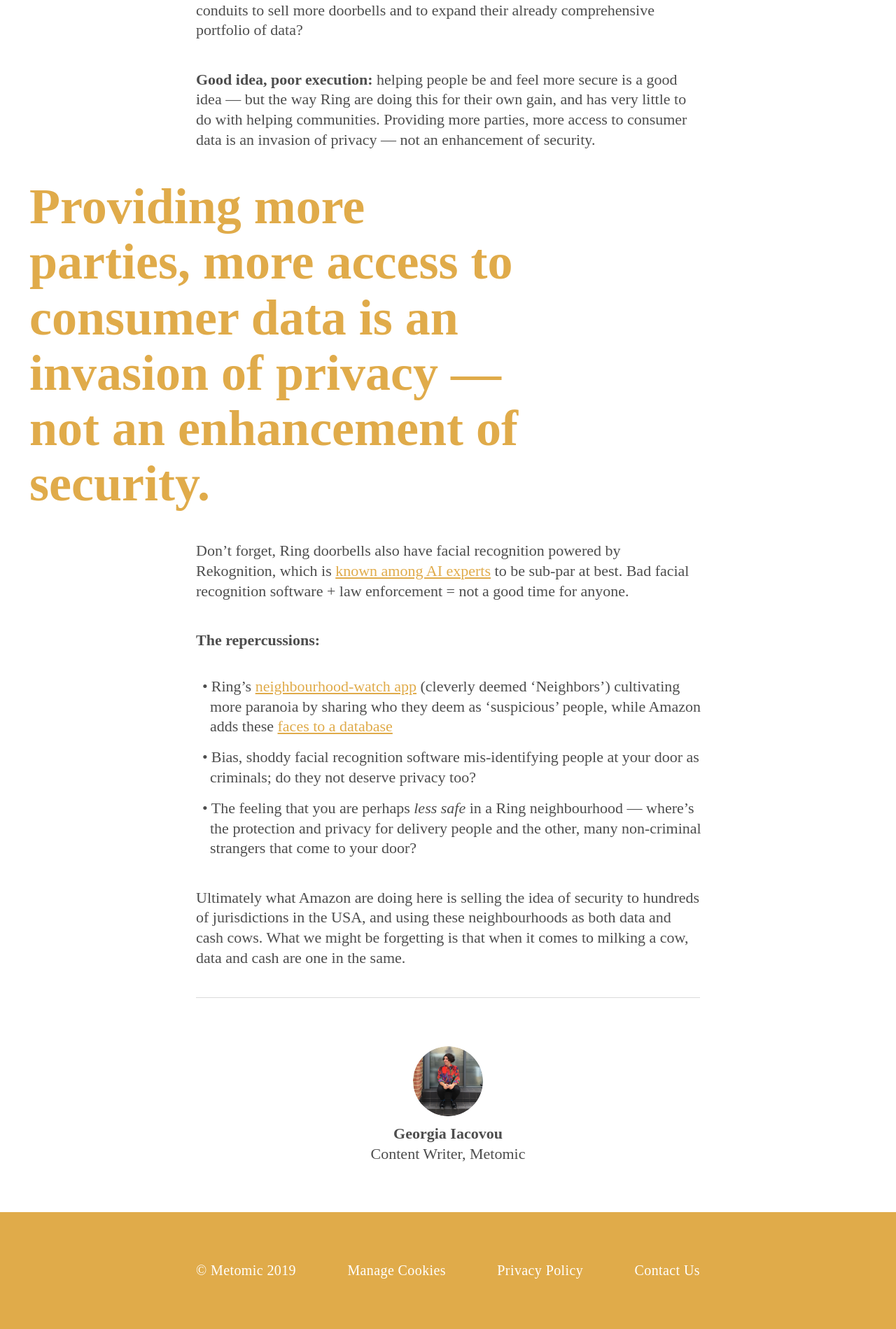
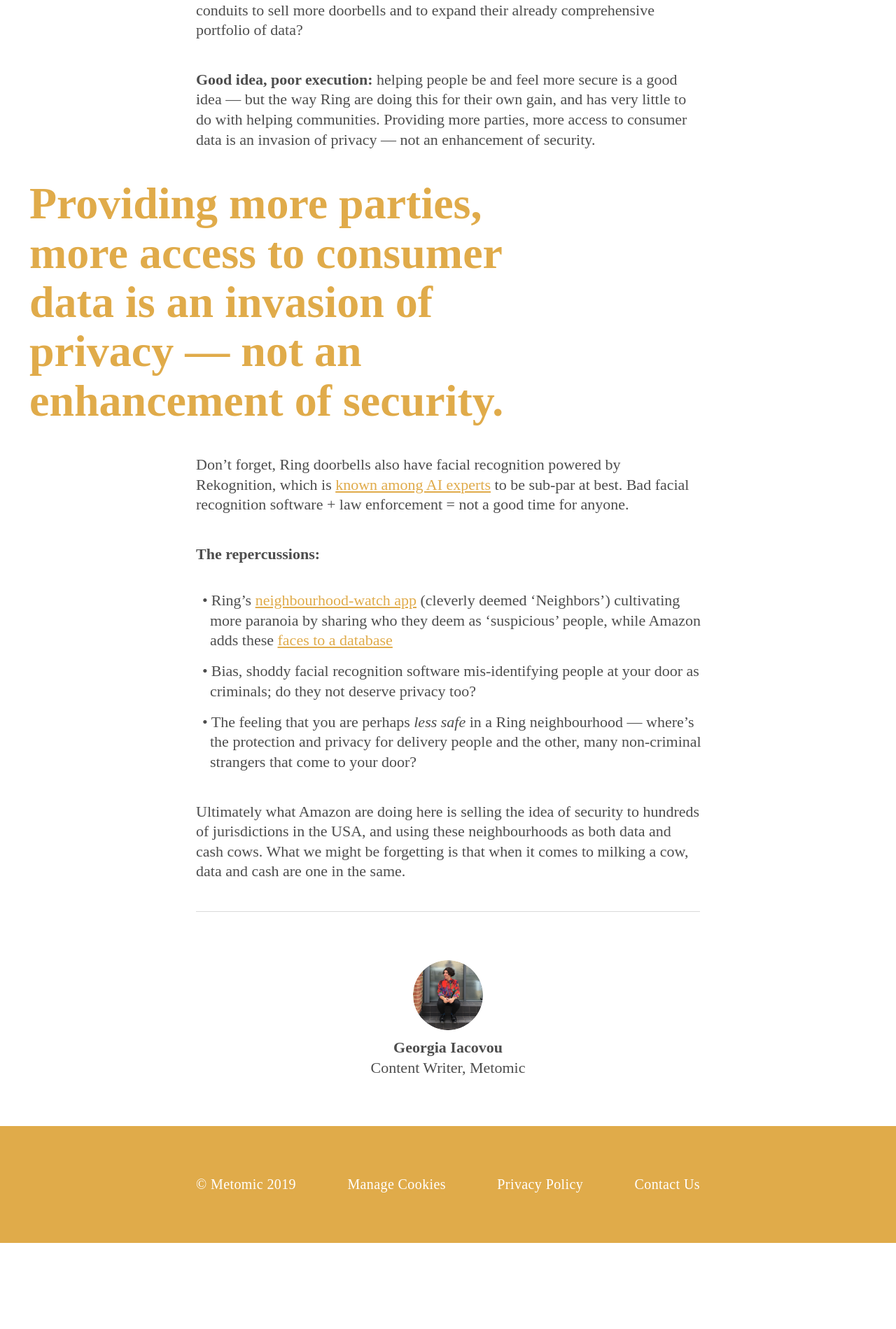
Before and after one commit to metomic/blog, a Jekyll site: the page built from _posts/2019-09-11-amazon-ring-security.md, in a window 1280 px wide. Shown: the part 2193-4092 px from the top of the page at 70% size. Built offline with Jekyll 4.4.1, drawn with Linux system fonts in a browser that asks for light colours; some web fonts are replaced; comment, search, counter and statistics services are not loaded; after the commit the page ends 3969 px from its top, so only the background shows below that.

Commit message:
change pull-quote size

```diff
--- a/css/styles.css
+++ b/css/styles.css
@@ -189,7 +189,7 @@
 	border: none;
 	padding-left: 0;
 
-	font-size: 72px;
+	font-size: 64px;
 	line-height: 110%;
 
 	text-align: center;
```
